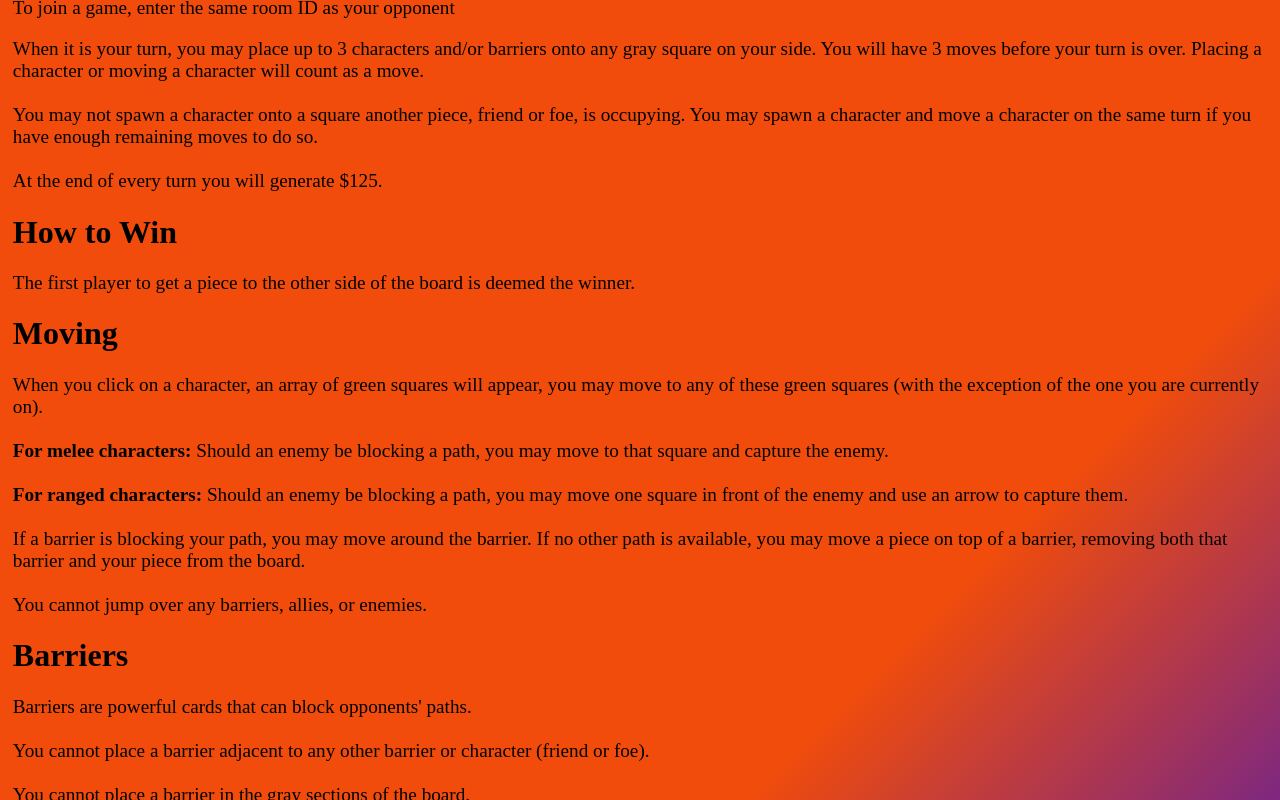
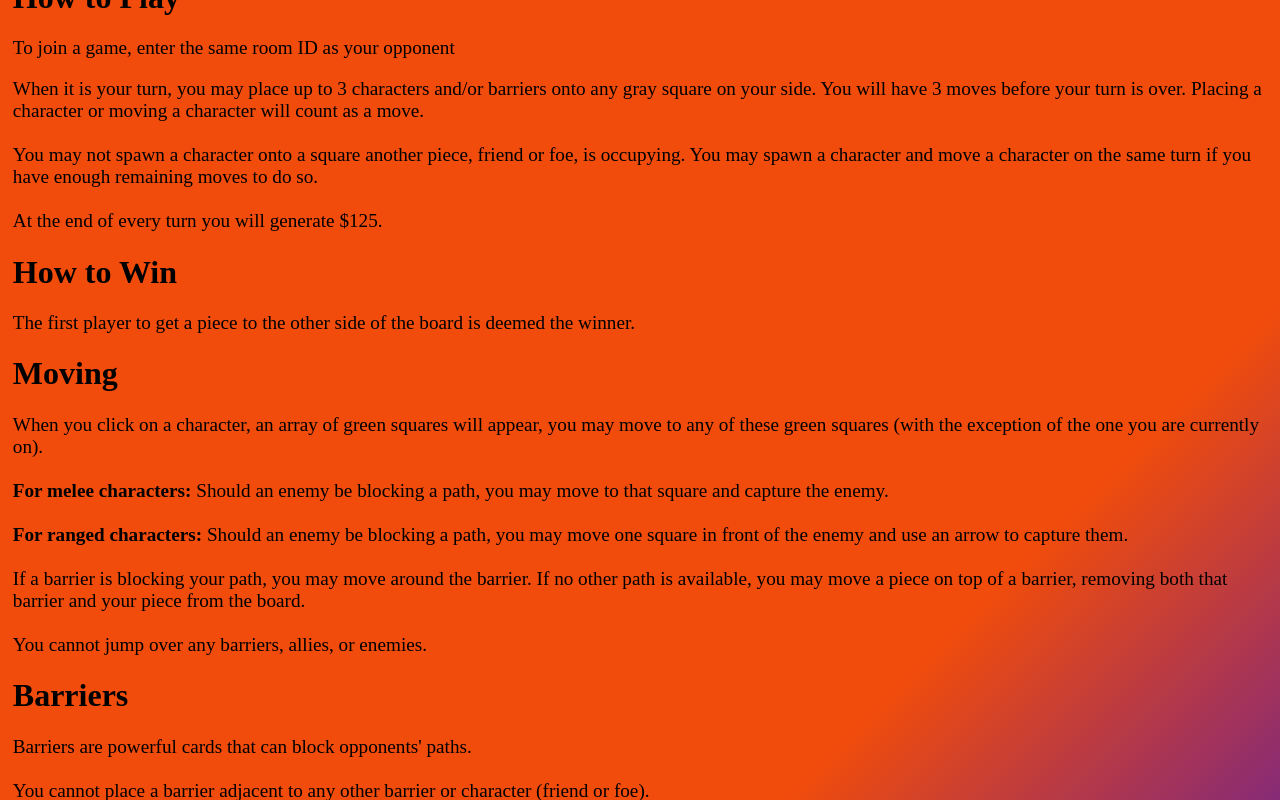
Before and after one commit to BSutton17/OnlineGame, a React (Create React App) app: page / in a window 1280 px wide. Both pictures are taken after a click on the button "How To Play". Shown: the top 800 px of the page. Built offline with nearby package versions, Linux system fonts and the light colour scheme; no server answers.

Commit message:
Update HTP.css

```diff
--- a/src/MainMenu/HTP.css
+++ b/src/MainMenu/HTP.css
@@ -3,7 +3,7 @@
     height: 100%;
     width: 98%;
     background-image: linear-gradient(135deg, rgb(241, 76, 11) 60%, blue );
-    margin-top: 55vh;
+    margin-top: 65vh;
     margin-right: 15vw;
 
   }
```
